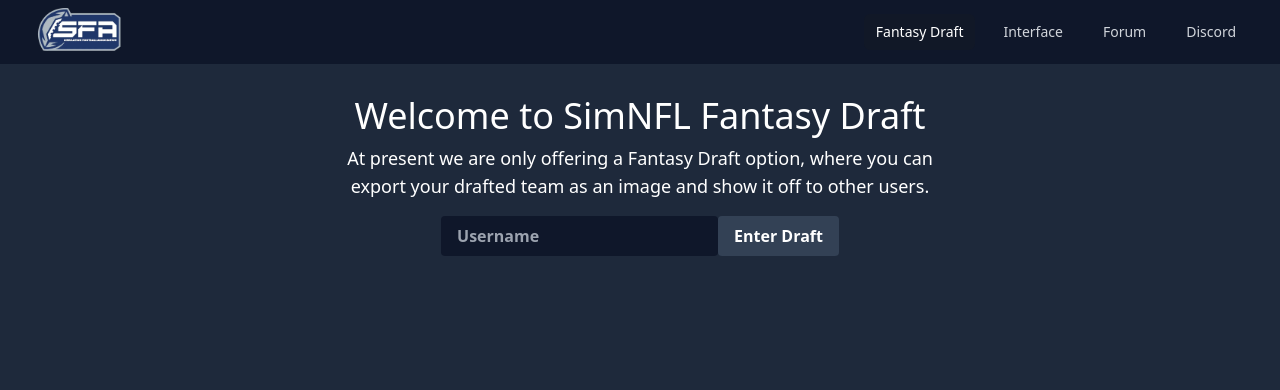
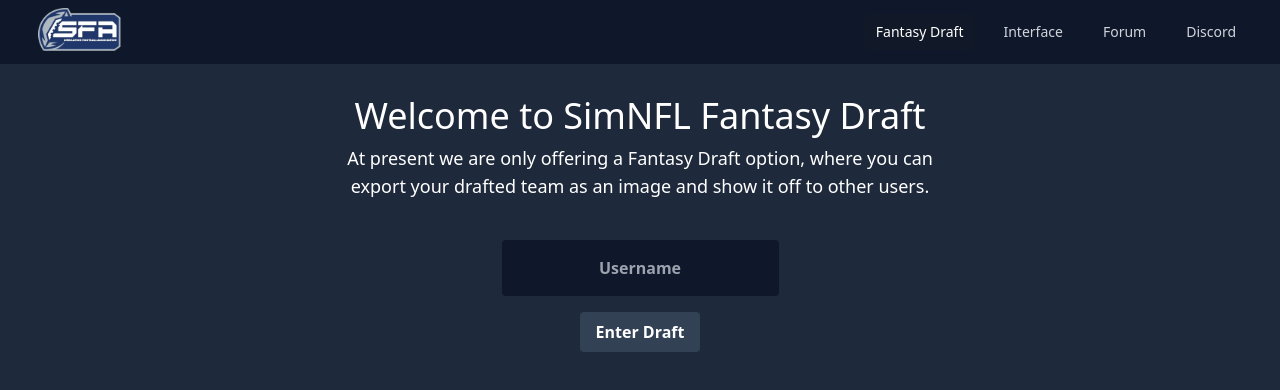
Before and after one commit to Kirbskol/simnfl-fantasy, a React (Vite) app: page / in a window 1280 px wide. Shown: the top 390 px of the page. Built offline with nearby package versions, Linux system fonts and the light colour scheme.

Commit message:
Move Form.jsx and Splash.jsx to ui folder
Seperated intro.jsx into seperate files which are then imported

```diff
--- a/src/App.jsx
+++ b/src/App.jsx
@@ -1,15 +1,13 @@
+import React from 'react'
+import Intro from './components/Intro.jsx'
+import Splash from './components/ui/Splash.jsx'
+import Form from './components/ui/Form.jsx'
+
 function App() {
   return (
-    <div class="flex-col p-8 items-center text-center">
-      <div class="text-center w-1/2 justify-self-center">
-        <h1 class="text-4xl self-center mb-2">Welcome to SimNFL Fantasy Draft</h1>
-        <p class="text-lg text-wrap">At present we are only offering a Fantasy Draft option, where you can export your drafted team as an image and show it off to other users.</p>
-      </div>
-      <div class="text-center">
-        <input class="bg-slate-900 hover:bg-blue-700 text-white font-bold py-2 px-4 rounded mt-4" type="text" placeholder="Username"></input>
-        <button class="bg-slate-700 hover:bg-blue-700 text-white font-bold py-2 px-4 rounded">Enter Draft</button>
-      </div>
-    </div>
+    <>
+      <Intro />
+    </>
   )
 }
 
--- /dev/null
+++ b/src/components/Intro.jsx
@@ -0,0 +1,14 @@
+import React from 'react'
+import Form from './ui/Form.jsx'
+import Splash from './ui/Splash.jsx'
+
+const Intro = () => {
+  return (
+    <>
+        <Splash />
+        <Form />
+    </>
+  )
+}
+
+export default Intro;
--- /dev/null
+++ b/src/components/ui/Form.jsx
@@ -0,0 +1,18 @@
+import React from 'react'
+
+const Form = () => {
+  return (
+    <div class="flex-col p-2 items-center text-center">
+        <div class="text-center">
+            <form>
+                <div>
+                    <input type="text" class="bg-slate-900 hover:bg-blue-700 text-white font-bold py-4 px-4 rounded text-center" placeholder="Username" required />
+                </div>
+                <button type="submit" class="bg-slate-700 hover:bg-blue-700 text-white font-bold py-2 px-4 rounded mt-4">Enter Draft</button>
+            </form>
+        </div>
+    </div>
+  )
+}
+
+export default Form;
--- /dev/null
+++ b/src/components/ui/Splash.jsx
@@ -0,0 +1,14 @@
+import React from 'react'
+
+const Splash = () => {
+  return (
+    <div class="flex-col p-8 items-center text-center">
+        <div class="text-center w-1/2 justify-self-center">
+            <h1 class="text-4xl self-center mb-2">Welcome to SimNFL Fantasy Draft</h1>
+            <p class="text-lg text-wrap">At present we are only offering a Fantasy Draft option, where you can export your drafted team as an image and show it off to other users.</p>
+        </div>
+    </div>
+  )
+}
+
+export default Splash;
```
